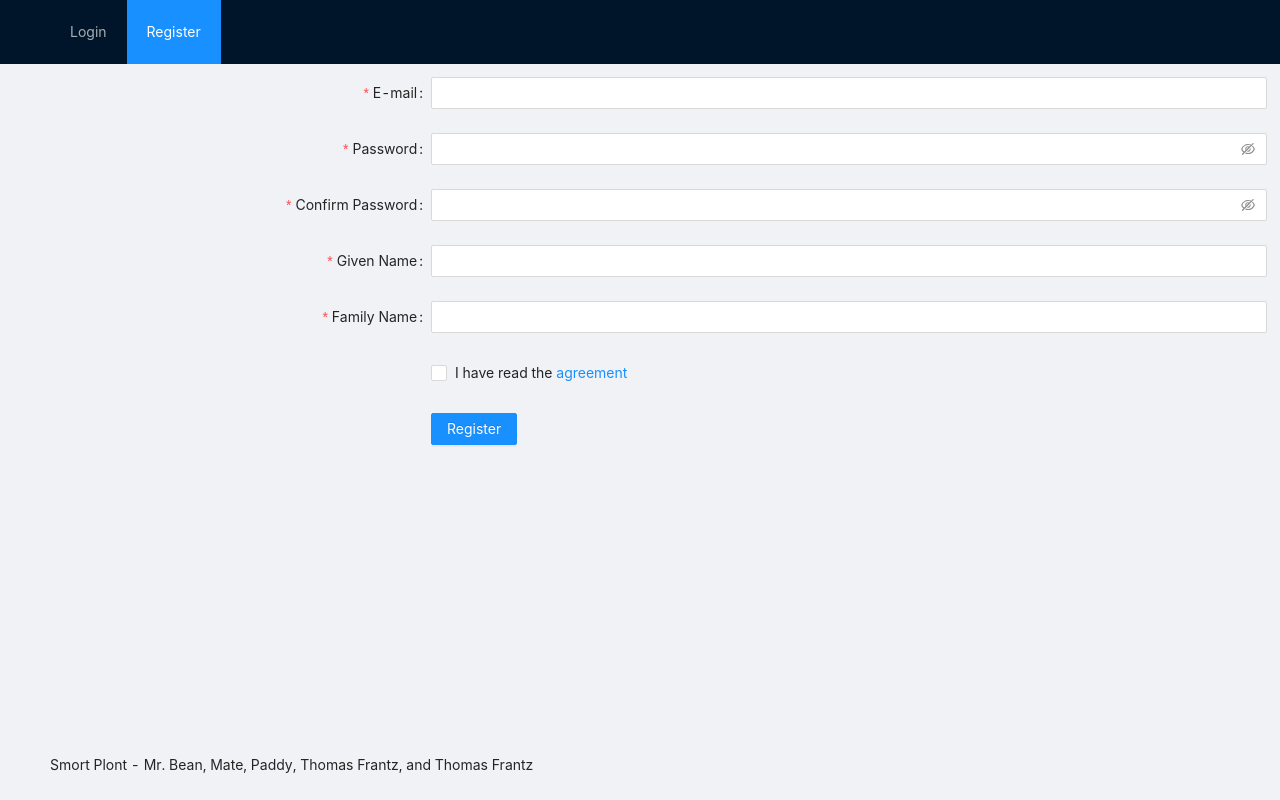
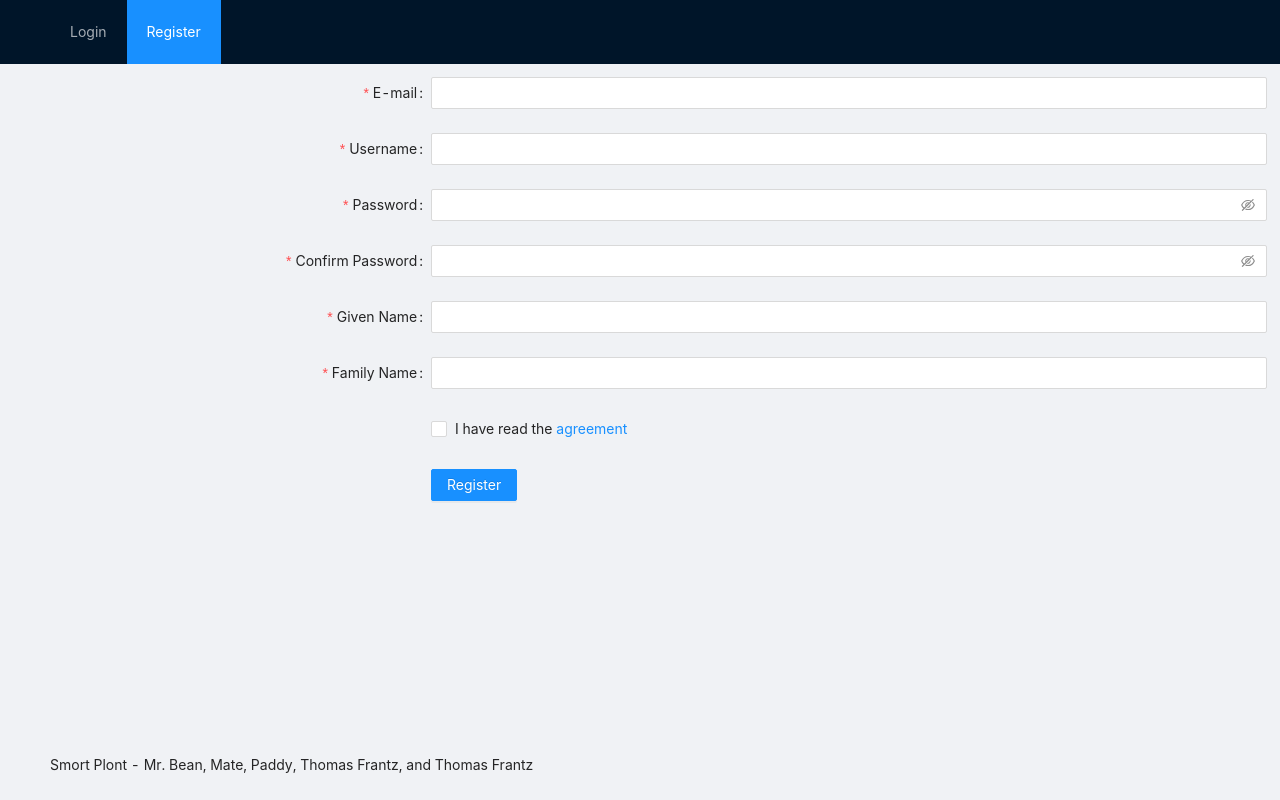
Before and after one commit to s3707187/smart_plant, a React (Create React App) app in the folder frontend/: page /register in a window 1280 px wide. Built offline with nearby package versions, Linux system fonts and the light colour scheme.

Commit message:
Completed register screen with API calls

```diff
--- a/frontend/src/screens/RegisterScreen.tsx
+++ b/frontend/src/screens/RegisterScreen.tsx
@@ -1,6 +1,8 @@
 import React, { useState } from "react";
 import { Form, Input, Tooltip, Cascader, Select, Row, Col, Checkbox, Button, AutoComplete } from "antd";
 import { QuestionCircleOutlined } from "@ant-design/icons";
+import { setAccessToken, setRefreshToken } from "../app/token";
+import { usePost } from "../utils/apiHooks";
 
 const { Option } = Select;
 
@@ -31,35 +33,31 @@ interface RegisterProps {}
 
 const RegisterScreen: React.FC<RegisterProps> = (props: RegisterProps) => {
     const [form] = Form.useForm();
+    const [Register, { data, loading, errors }] = usePost<
+        { refresh_token: string; access_token: string },
+        {
+            username: string;
+            password: string;
+            first_name: string;
+            last_name: string;
+            email: string;
+        }
+    >("register", form);
 
-    const onFinish = (values: any) => {
+    const onFinish = async (values: any) => {
         console.log("Received values of form: ", values);
+        try {
+            const res = await Register({
+                username: values.username,
+                password: values.password,
+                first_name: values.first_name,
+                last_name: values.last_name,
+                email: values.email,
+            });
+
+            await Promise.all([setRefreshToken(res.data.refresh_token), setAccessToken(res.data.access_token)]);
+        } catch (e) {}
     };
-
-    const prefixSelector = (
-        <Form.Item name="prefix" noStyle>
-            <Select style={{ width: 70 }}>
-                <Option value="86">+86</Option>
-                <Option value="87">+87</Option>
-            </Select>
-        </Form.Item>
-    );
-
-    const [autoCompleteResult, setAutoCompleteResult] = useState([]);
-
-    const onWebsiteChange = (value: any) => {
-        if (!value) {
-            setAutoCompleteResult([]);
-        } else {
-            //@ts-ignore
-            setAutoCompleteResult([".com", ".org", ".net"].map((domain) => `${value}${domain}`));
-        }
-    };
-
-    const websiteOptions = autoCompleteResult.map((website) => ({
-        label: website,
-        value: website,
-    }));
 
     return (
         <Form
@@ -85,6 +83,19 @@ const RegisterScreen: React.FC<RegisterProps> = (props: RegisterProps) => {
                     {
                         required: true,
                         message: "Please input your E-mail!",
+                    },
+                ]}
+            >
+                <Input />
+            </Form.Item>
+
+            <Form.Item
+                name="username"
+                label="Username"
+                rules={[
+                    {
+                        required: true,
+                        message: "Please input your username!",
                     },
                 ]}
             >
@@ -129,14 +140,14 @@ const RegisterScreen: React.FC<RegisterProps> = (props: RegisterProps) => {
             </Form.Item>
 
             <Form.Item
-                name="firstName"
+                name="first_name"
                 label="Given Name"
                 rules={[{ required: true, message: "Please input your given name!", whitespace: true }]}
             >
                 <Input />
             </Form.Item>
             <Form.Item
-                name="lastName"
+                name="last_name"
                 label="Family Name"
                 rules={[{ required: true, message: "Please input your family name!", whitespace: true }]}
             >
```
Also changed, not shown: 1 other file (tests, documents, lock files or other folders).
